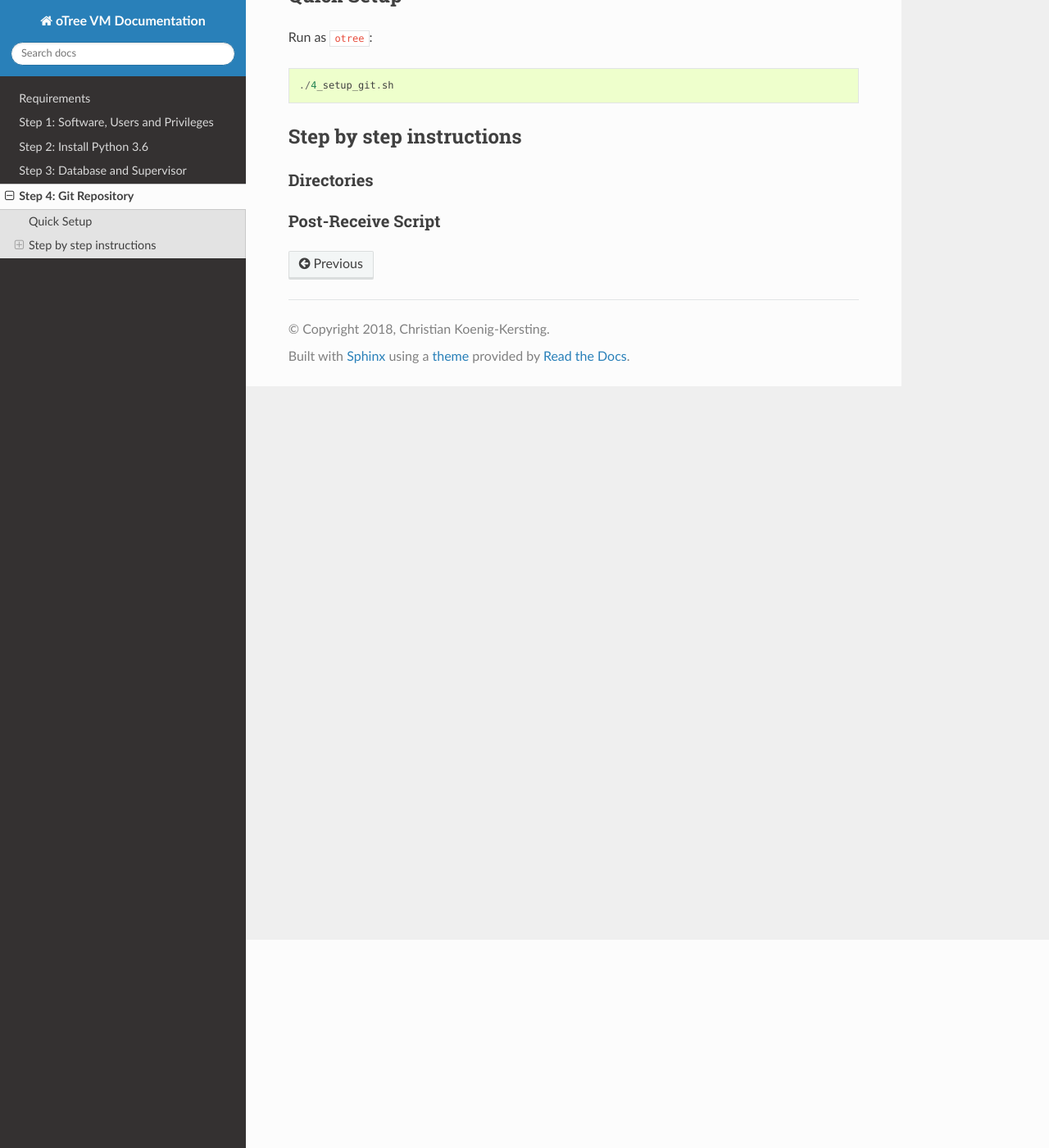
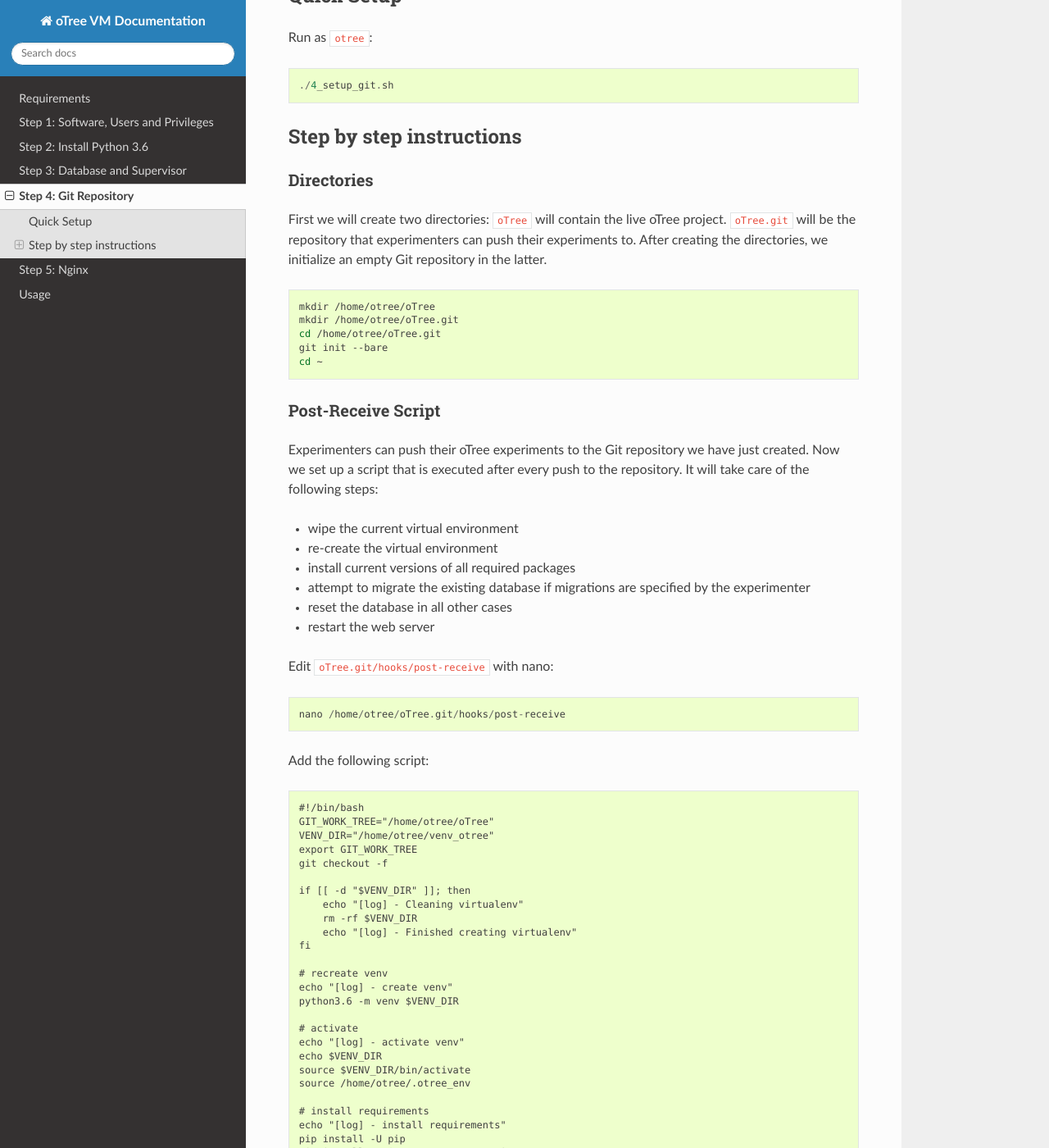
Before and after one commit to GuangtengMeng/otree-prodserver-setup, a Sphinx documentation site: the page built from source/step4.rst, in a window 1280 px wide and 1400 px high, scrolled down 254 px. Shown: the whole window at 82% size. Built offline with Sphinx 7.4.7 and the Read the Docs theme 2.0.0, drawn with Linux system fonts in a browser that asks for light colours; some of the changed text lies outside the part shown.

Commit message:
added more infos

```diff
--- a/source/index.rst
+++ b/source/index.rst
@@ -30,7 +30,8 @@
    step2.rst
    step3.rst
    step4.rst
-
+   step5.rst
+   usage.rst
 
 Indices
 ==================
--- a/source/step4.rst
+++ b/source/step4.rst
@@ -19,6 +19,86 @@
 Directories
 """""""""""
 
+First we will create two directories: ``oTree`` will contain the live oTree project. ``oTree.git`` will be the repository that experimenters can push their experiments to. After creating the directories, we initialize an empty Git repository in the latter.
+
+.. code-block:: bash
+
+    mkdir /home/otree/oTree
+    mkdir /home/otree/oTree.git
+    cd /home/otree/oTree.git
+    git init --bare
+    cd ~
+
 
 Post-Receive Script
 """""""""""""""""""
+
+Experimenters can push their oTree experiments to the Git repository we have just created. Now we set up a script that is executed after every push to the repository. It will take care of the following steps:
+
+* wipe the current virtual environment
+* re-create the virtual environment
+* install current versions of all required packages
+* attempt to migrate the existing database if migrations are specified by the experimenter
+* reset the database in all other cases
+* restart the web server
+
+Edit ``oTree.git/hooks/post-receive`` with nano::
+
+    nano /home/otree/oTree.git/hooks/post-receive
+
+Add the following script::
+
+    #!/bin/bash
+    GIT_WORK_TREE="/home/otree/oTree"
+    VENV_DIR="/home/otree/venv_otree"
+    export GIT_WORK_TREE
+    git checkout -f
+
+    if [[ -d "$VENV_DIR" ]]; then
+        echo "[log] - Cleaning virtualenv"
+        rm -rf $VENV_DIR
+        echo "[log] - Finished creating virtualenv"
+    fi
+
+    # recreate venv
+    echo "[log] - create venv"
+    python3.6 -m venv $VENV_DIR
+
+    # activate
+    echo "[log] - activate venv"
+    echo $VENV_DIR
+    source $VENV_DIR/bin/activate
+    source /home/otree/.otree_env
+
+    # install requirements
+    echo "[log] - install requirements"
+    pip install -U pip
+    pip install -r $GIT_WORK_TREE/requirements.txt
+
+    echo "[log] - Staring DB migration"
+    cd $GIT_WORK_TREE
+    if [[ -d "$GIT_WORK_TREE/otree_core_migrations" ]]
+        then
+            echo "[log] - detected migrations in otree project dir"
+            echo "[log] - attempting migrations"
+            otree migrate
+            echo "[log] - migrations done"
+        else
+            echo "[log] - no migrations defined"
+            echo "[log] - resetting db"
+            otree resetdb --noinput
+            echo "[log] - database reset"
+    fi
+
+    cd ..
+    echo "[log] - Finished DB migration "
+
+    echo "[log] - restart services"
+    sudo /usr/sbin/service supervisor restart
+
+
+Finally, we make the script executable::
+
+    chmod +x /home/otree/oTree.git/hooks/post-receive
+
+Continue with step 5.
--- /dev/null
+++ b/source/usage.rst
@@ -0,0 +1,6 @@
+.. _usage:
+
+Usage
+=====
+
+This is how you use the server as an experimenter...
```
Also changed, not shown: source/step2.rst (+4 -3 lines), source/step3.rst (+19 -0 lines), source/step5.rst (added, +108 -0 lines).
